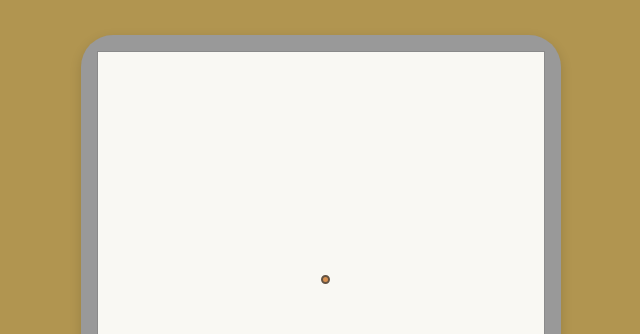
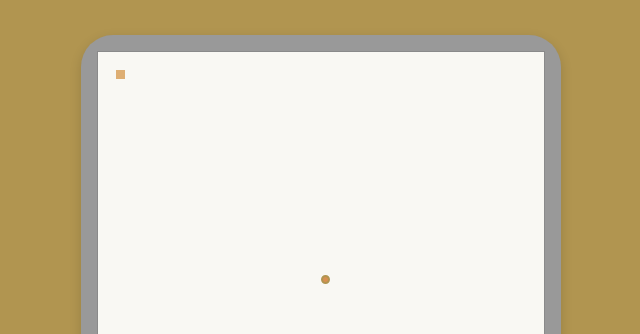
Before and after one commit to mmorganj41/react-snake, a React (Vite) app: page / in a window 1280 px wide. Shown: the part 125-459 px from the top of the page, without its empty margins (319-959 px from the left). Built offline with nearby package versions, Linux system fonts and the light colour scheme.

Commit message:
adjust size of board and create snake component

```diff
--- a/src/App.tsx
+++ b/src/App.tsx
@@ -1,6 +1,9 @@
 import { useEffect } from 'react';
 import { useImmerReducer } from 'use-immer';
+
 import FoodItem from './components/FoodItem/FoodItem';
+import SnakeItem from './components/SnakeItem/SnakeItem';
+
 import './App.css'
 
 type Direction = 'right' | 'left' | 'up' | 'down';
@@ -16,7 +19,7 @@ interface State {
 
 function App() {
   const initialState: State = {
-    food: [50,50],
+    food: [25,25],
     direction: 'right',
     snake: [[2,2]],
     speed: 100,
@@ -25,8 +28,8 @@ function App() {
   let [state, dispatch] = useImmerReducer(stateReducer, initialState);
 
   function generateFood(): [Number, Number] {
-    let x = (Math.floor(Math.random()*98)+1);
-    let y = (Math.floor(Math.random()*98)+1);
+    let x = (Math.floor(Math.random()*48)+1);
+    let y = (Math.floor(Math.random()*48)+1);
     if (x === state.snake[0][0] && y === state.snake[0][1]) {
       return generateFood();
     } else {
@@ -38,6 +41,7 @@ function App() {
     <div className="App">
       <div className="container">
         <div className='game'>
+          <SnakeItem snake={state.snake}/>
           <FoodItem food={state.food}/>
         </div>
       </div>
--- a/src/components/FoodItem/FoodItem.css
+++ b/src/components/FoodItem/FoodItem.css
@@ -5,5 +5,5 @@
     height: calc(var(--boardSize)/50);
     border-radius: calc(var(--boardSize)/50);
     background-color: var(--colorThemeOrange);
-    border: var(--colorThemeDarker) .15rem solid;
+    border: var(--colorThemeDark) .15rem solid;
 }
--- a/src/components/FoodItem/FoodItem.tsx
+++ b/src/components/FoodItem/FoodItem.tsx
@@ -10,8 +10,8 @@ export default function FoodItem(props: Props) {
 
     return (<div className='Food'
             style={{
-                left: `${food[0]}%`,
-                top: `${food[1]}%`,
+                left: `${Number(food[0]) * 2}%`,
+                top: `${Number(food[1]) * 2}%`,
             }}
             />)
 }
--- /dev/null
+++ b/src/components/SnakeItem/SnakeItem.css
@@ -0,0 +1,6 @@
+.Snake {
+    position: absolute;
+    width: calc(var(--boardSize)/50);
+    height: calc(var(--boardSize)/50);
+    background-color: var(--colorThemeLightOrange);
+}
--- /dev/null
+++ b/src/components/SnakeItem/SnakeItem.tsx
@@ -0,0 +1,19 @@
+import './SnakeItem.css';
+import { Snake } from '../../App';
+
+interface Props {
+    snake: Snake,
+}
+
+export default function SnakeItem(props: Props) {
+    let {snake} = props;
+    const snakeComponent = snake.map((e) => (<div
+            className='Snake'
+            style={{
+                left: `${Number(e[0]) * 2}%`,
+                top: `${Number(e[1]) * 2}%`,
+            }}
+        />));
+
+    return (<>{snakeComponent}</>);
+}
```
Also changed, not shown: src/components/snake/snake.tsx (deleted).
